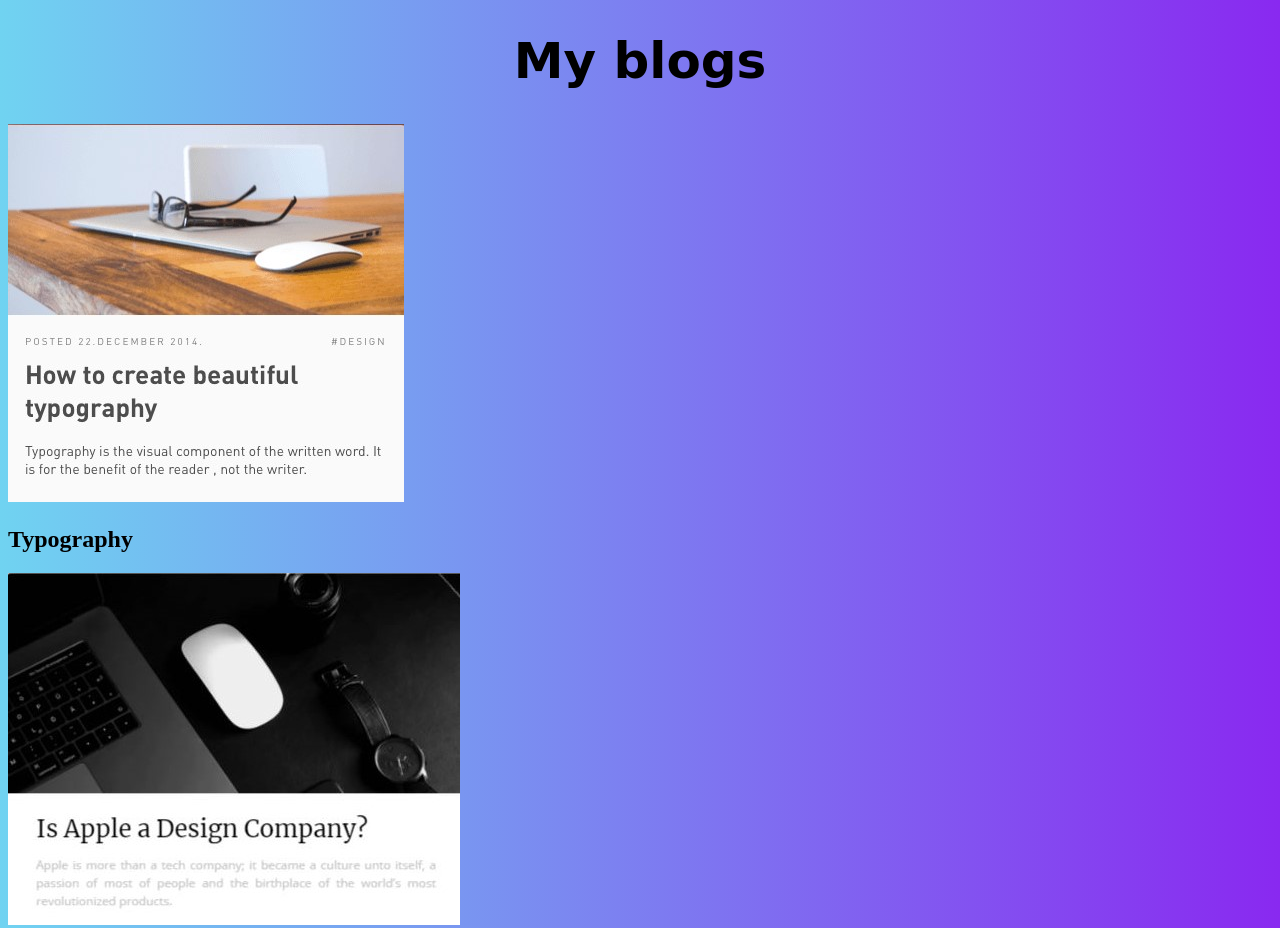
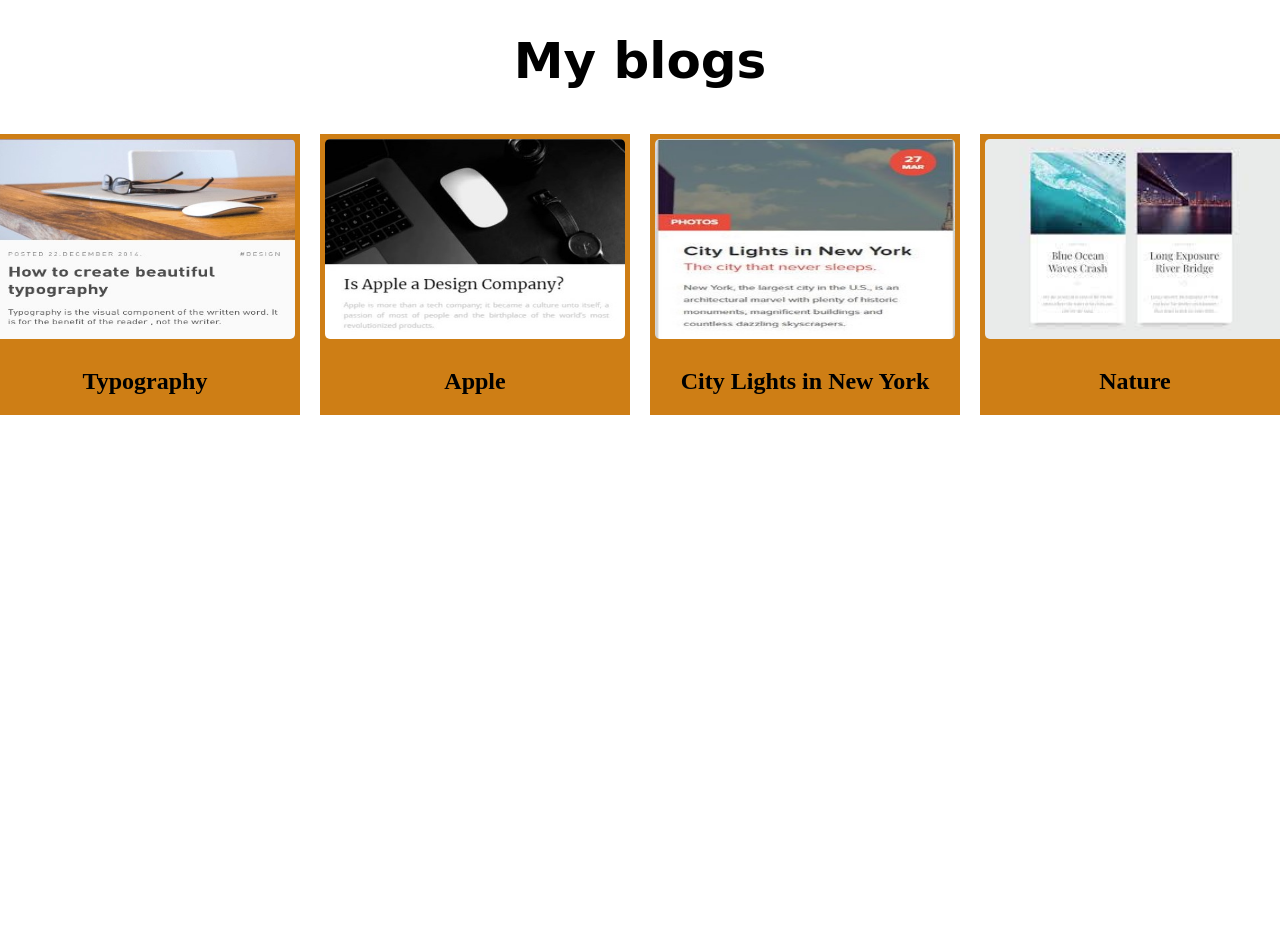
Before and after one commit to Divanshu201/PersonalBlogSite, a plain HTML site: page index.html in a window 1280 px wide. Shown: the part 1260-2188 px from the top of the page. After the commit the page ends 1693 px from the top, so only its background shows below. Drawn offline with Linux system fonts and the light colour scheme; a web font is replaced by a local one.

Commit message:
change the bg color
and added styling to blog section

```diff
--- a/style.css
+++ b/style.css
@@ -1,5 +1,5 @@
 body{
-    background:linear-gradient(to left,#8929f0,#70d3f1);
+    background:white;
     z-index: -1;
     background-repeat: no-repeat;
     background-attachment: fixed;
@@ -72,7 +72,7 @@ nav img{
 #proj section{
     /* border: 2px solid black; */
     margin: 10px;
-    background-color: antiquewhite;
+    background-color: rgb(206, 126, 21);
     text-align: center;
 }
 #proj section img{
@@ -81,3 +81,22 @@ nav img{
     padding: 5px;
     border-radius: 10px;
 }
+
+
+#blo{
+    display: flex;
+    flex-direction: row;
+    justify-content: center;
+}
+#blo section{
+    /* border: 2px solid black; */
+    margin: 10px;
+    background-color: rgb(206, 126, 21);
+    text-align: center;
+}
+#blo section img{
+    width: 300px;
+    height: 200px;
+    padding: 5px;
+    border-radius: 10px;
+}
```
